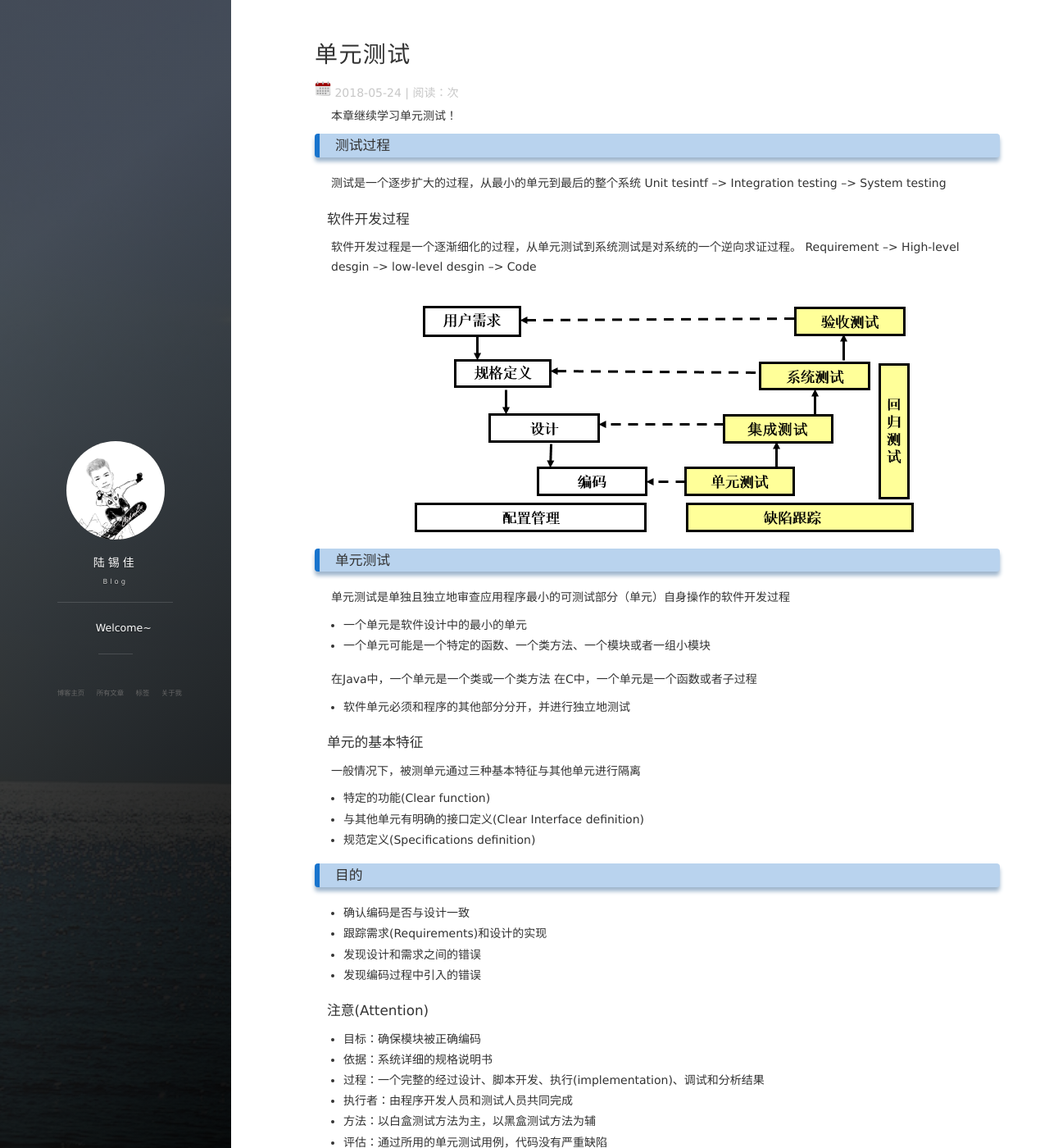
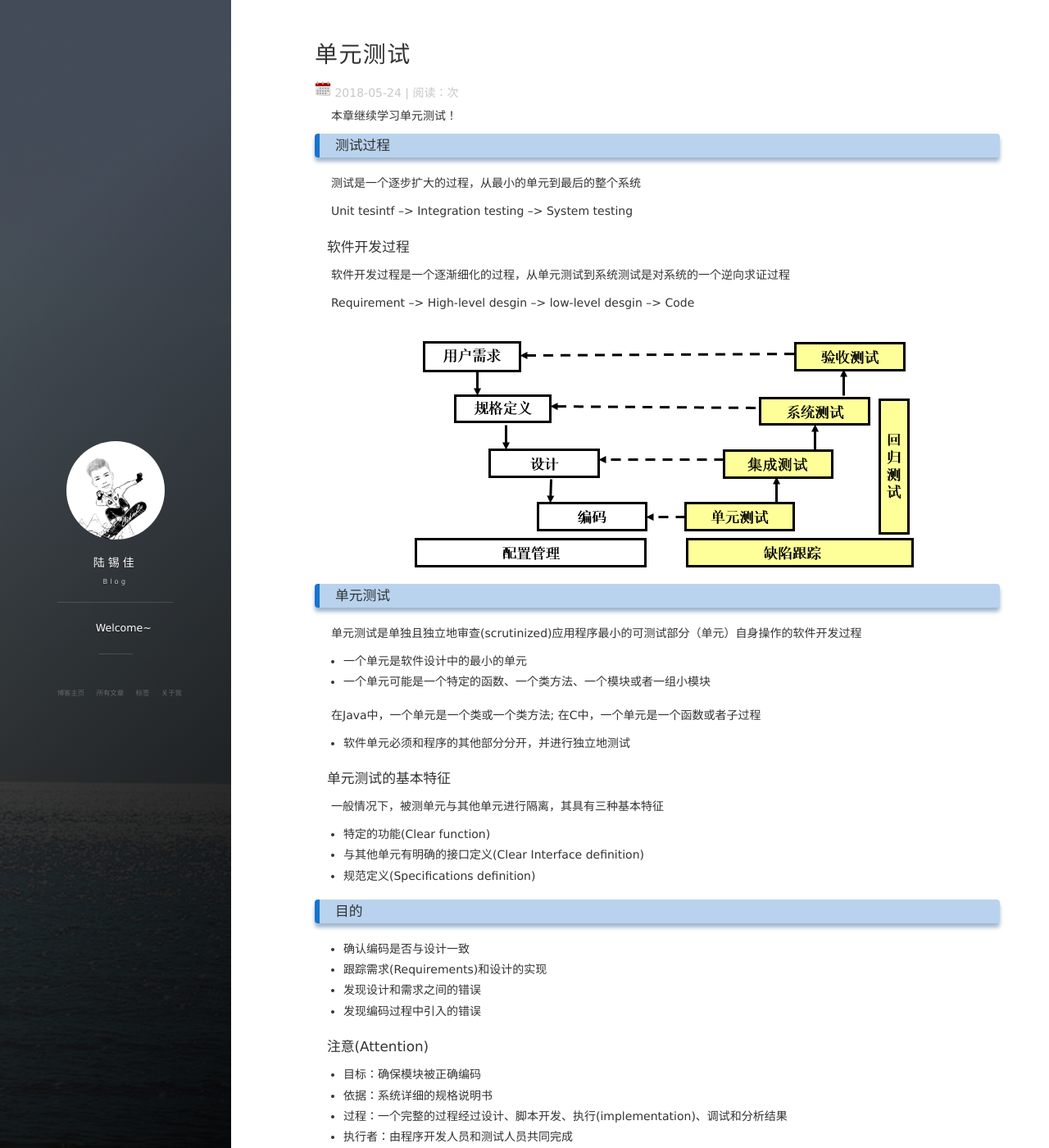
Before and after one commit to lxjsy/blog, a Jekyll site: the page built from _posts/2018-5-25-UnitTesting.md, in a window 1280 px wide and 1400 px high. Shown: the whole window at 82% size. Built offline with Jekyll 4.4.1, drawn with Linux system fonts in a browser that asks for light colours; nearby versions of some CDN libraries; comment, search, counter and statistics services are not loaded; some of the changed text lies outside the part shown.

Commit message:
change post

```diff
--- a/_posts/2018-5-25-UnitTesting.md
+++ b/_posts/2018-5-25-UnitTesting.md
@@ -10,27 +10,29 @@ tag: Software Testing
 
 ### 测试过程
 测试是一个逐步扩大的过程，从最小的单元到最后的整个系统
+
 Unit tesintf --> Integration testing --> System testing
 
 #### 软件开发过程
-软件开发过程是一个逐渐细化的过程，从单元测试到系统测试是对系统的一个逆向求证过程。
+软件开发过程是一个逐渐细化的过程，从单元测试到系统测试是对系统的一个逆向求证过程
+
 Requirement --> High-level desgin --> low-level desgin --> Code
 
 ![process](/images/ST/UnitTesting/testprocess.png)
 
 ### 单元测试
-单元测试是单独且独立地审查应用程序最小的可测试部分（单元）自身操作的软件开发过程
+单元测试是单独且独立地审查(scrutinized)应用程序最小的可测试部分（单元）自身操作的软件开发过程
 
 * 一个单元是软件设计中的最小的单元
 * 一个单元可能是一个特定的函数、一个类方法、一个模块或者一组小模块
 
-在Java中，一个单元是一个类或一个类方法
+在Java中，一个单元是一个类或一个类方法;
 在C中，一个单元是一个函数或者子过程
 
 * 软件单元必须和程序的其他部分分开，并进行独立地测试
 
-#### 单元的基本特征
-一般情况下，被测单元通过三种基本特征与其他单元进行隔离
+#### 单元测试的基本特征
+一般情况下，被测单元与其他单元进行隔离，其具有三种基本特征
 * 特定的功能(Clear function)
 * 与其他单元有明确的接口定义(Clear Interface definition)
 * 规范定义(Specifications definition)
@@ -44,10 +46,10 @@ Requirement --> High-level desgin --> low-level desgin --> Code
 #### 注意(Attention)
 * 目标：确保模块被正确编码
 * 依据：系统详细的规格说明书
-* 过程：一个完整的经过设计、脚本开发、执行(implementation)、调试和分析结果
+* 过程：一个完整的过程经过设计、脚本开发、执行(implementation)、调试和分析结果
 * 执行者：由程序开发人员和测试人员共同完成
 * 方法：以白盒测试方法为主，以黑盒测试方法为辅
-* 评估：通过所用的单元测试用例，代码没有严重缺陷
+* 评估：通过所有的单元测试用例，代码没有严重缺陷
 
 ### 测试过程
 1. 在详细计划阶段完成单元测试计划
@@ -79,12 +83,12 @@ Requirement --> High-level desgin --> low-level desgin --> Code
 
 | 项目 |走查|审查|
 |------|---|----|
-|准备|通过设计和编码|应准备好需求描述文档、程序设计文档、程序源代码清单、代码编码标准和代码缺陷检查表|
+|准备|通度设计和编码|应准备好需求描述文档、程序设计文档、程序源代码清单、代码编码标准和代码缺陷检查表|
 |形式|非正式会议|正式会议|
 |参加人员|开发人员为主|项目组成员包括测试人员|
 |主要技术方法|无|缺陷检查表|
 |注意事项|限时、不要现场修改代码|限时、不要现场修改代码|
-|生成文档|会议记录|静态分析错误包括|
+|生成文档|会议记录|静态分析错误报告|
 |目标|代码标准规范、无逻辑错误|代码标准规范、无逻辑错误|
 
 ### 误区
```
Also changed, not shown: other parts of _posts/2018-5-25-UnitTesting.md (+7 -5 lines), _posts/2018-5-26-IntegrationTesting.md (+4 -0 lines), _posts/2018-5-27-AutoTesting.md (+1 -1 lines), _posts/2018-5-27-PerformanceTesting.md (+1 -0 lines).
